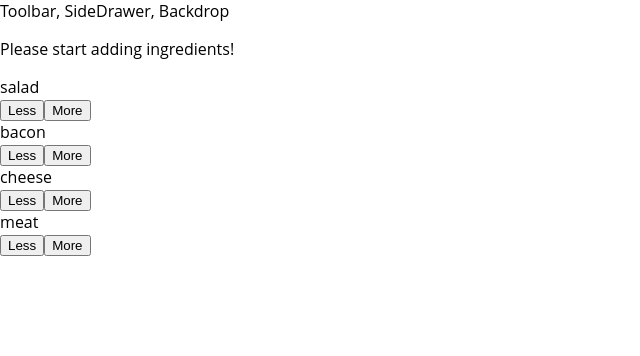
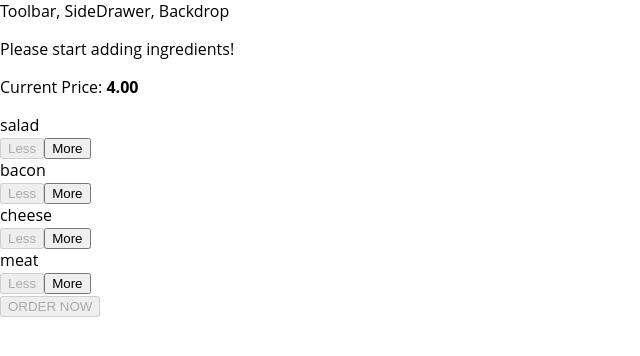
Before and after one commit to elptr/udemy-burger, a React app: page / in a window 1280 px wide. Shown: the top 356 px of the page, without its empty margins (0-640 px from the left). Built offline with nearby package versions, Linux system fonts and the light colour scheme.

Commit message:
adding Order Button and fix updating ingredients for Order Button disabled function

```diff
--- a/src/components/BuildControls/BuildControl/BuildControl.js
+++ b/src/components/BuildControls/BuildControl/BuildControl.js
@@ -6,8 +6,17 @@
         <div className={classes.Label}>
             {props.label}
         </div>
-        <button className={classes.Less}>Less</button>
-        <button className={classes.More}>More</button>
+        <button
+            className={classes.Less}
+            onClick={props.removed}
+            disabled={props.disabled}
+        >
+            Less</button>
+        <button
+            className={classes.More}
+            onClick={props.added}
+        >
+            More</button>
     </div>
 );
 
--- a/src/components/BuildControls/BuildControls.css
+++ b/src/components/BuildControls/BuildControls.css
@@ -7,3 +7,44 @@
     box-shadow: 0 2px 1px #ccc;
     padding: 10px 0;
 }
+
+.OrderButton {
+    background-color: #DAD735;
+    outline: none;
+    cursor: pointer;
+    border: 1px solid #966909;
+    color: #966909;
+    font-family: inherit;
+    font-size: 1.2em;
+    padding: 15px 30px;
+    box-shadow: 2px 2px 2px #966909;
+}
+
+.OrderButton:hover, .OrderButton:active {
+    background-color: #A0DB41;
+    border: 1px solid #966909;
+    color: #966909;
+}
+
+.OrderButton:disabled {
+    background-color: #C7C6C6;
+    cursor: not-allowed;
+    border: 1px solid #ccc;
+    color: #888888;
+}
+
+.OrderButton:not(:disabled) {
+    animation: enable 0.3s linear;
+}
+
+@keyframes enable {
+    0% {
+        transform: scale(1);
+    }
+    60% {
+        transform: scale(1.1);
+    }
+    100% {
+        transform: scale(1);
+    }
+}
--- a/src/components/BuildControls/BuildControls.js
+++ b/src/components/BuildControls/BuildControls.js
@@ -12,15 +12,21 @@
 ];
 
 const buildControls = (props) => (
+
     <div className={classes.BuildControls}>
-        {controls.map( (ctrl) => (
-            <BuildControl
+        <p>Current Price: <strong>{props.price.toFixed(2)}</strong></p>
+        {controls.map( (ctrl) => {
+            // console.log(props.disabled);
+            return <BuildControl
                 key={ctrl.label}
                 label={ctrl.label}
-                type = {ctrl.type}
+                //type = {ctrl.type}
+                added={() => props.ingredientAdded(ctrl.type)}
+                removed={() => props.ingredientRemoved(ctrl.type)}
+                disabled={props.disabled[ctrl.type]}
             />
-        ))}
-
+        })}
+    <button disabled={!props.purchaseable} className={classes.OrderButton}>ORDER NOW</button>
     </div>
 );
 
--- a/src/components/Burger/Burger.js
+++ b/src/components/Burger/Burger.js
@@ -22,12 +22,6 @@
     }
 
 
-
-    // console.log(" props.ingredients = ", props.ingredients);
-    // console.log(" Object.keys(props.ingredients) = ", Object.keys(props.ingredients));
-    // console.log(" Object.keys(props.ingredients).map( igKey => {return [...Array(props.ingredients[igKey])]} ", Object.keys(props.ingredients).map( igKey => {return [...Array(props.ingredients[igKey])]}));
-    // console.log(" transformedIngredients", transformedIngredients);
-
     return (
         <div className={classes.Burger}>
             <BurgerIngredient  type={"bread-top"}/>
--- a/src/components/Burger/BurgerIngredient/BurgerIngredient.css
+++ b/src/components/Burger/BurgerIngredient/BurgerIngredient.css
@@ -105,7 +105,7 @@
     border-radius: 20px;
 }
 
-.
+.Bacon
 {
     width: 80%;
     height: 3%;
--- a/src/components/Burger/BurgerIngredient/BurgerIngredient.js
+++ b/src/components/Burger/BurgerIngredient/BurgerIngredient.js
@@ -28,11 +28,11 @@
             case('cheese'):
                 ingredient = <div className={classes.Cheese}></div>;
                 break;
-            case('backon'):
-                ingredient = <div className={classes.Salad}></div>;
+            case('bacon'):
+                ingredient = <div className={classes.Bacon}></div>;
                 break;
             case('salad'):
-                ingredient = <div className={classes.Bacon}></div>;
+                ingredient = <div className={classes.Salad}></div>;
                 break;
             default:
                 ingredient = null;
--- a/src/containers/BurgerBuilder/BurgerBuilder.js
+++ b/src/containers/BurgerBuilder/BurgerBuilder.js
@@ -4,7 +4,7 @@
 import Burger from '../../components/Burger/Burger';
 import BuildControls from '../../components/BuildControls/BuildControls';
 
-const INGREDIENTS_PRICES = {
+const INGREDIENT_PRICES = {
     salad:0.6,
     bacon:0.7,
     cheese:0.5,
@@ -20,25 +20,87 @@
             cheese:0,
             meat:0
         },
-        totalPrice:4
+        totalPrice:4,
+        purchaseable:false,
     }
 
-    addIngredients = (props) => {
+
+    updatePurchaseState (ingredients)  {
+        //const ingredients = {...this.state.ingredients};
+        const sum = Object.keys(ingredients)
+            .map( (igKey) => {
+                return ingredients[igKey];
+            })
+            .reduce( (sum, el) => {return sum + el}, 0)
+        this.setState({purchaseable: sum > 0});
 
     }
 
-    removeIngredients = (props) => {
+    addIngredientHandler = (type) => {
 
+        const oldCount = this.state.ingredients[type];
+        const updatedCount = oldCount + 1;
+        const updatedIngredients = {...this.state.ingredients};
+        updatedIngredients[type] = updatedCount;
+
+
+        const priceAddition = INGREDIENT_PRICES[type];
+        const oldPrice = this.state.totalPrice;
+        const newPrice = oldPrice + priceAddition;
+
+
+        this.setState( function (prevState, props) {
+            return {
+                totalPrice: newPrice,
+                ingredients: updatedIngredients
+            }
+        });
+        this.updatePurchaseState(updatedIngredients);
+    }
+
+    removeIngredientHandler = (type) => {
+        const oldCount = this.state.ingredients[type];
+        if(oldCount <= 0){
+            return;
+        }
+        const updatedCount = oldCount - 1;
+        const updatedIngredients = {...this.state.ingredients};
+        updatedIngredients[type] = updatedCount;
+
+
+        const priceAddition = INGREDIENT_PRICES[type];
+        const oldPrice = this.state.totalPrice;
+        const newPrice = oldPrice - priceAddition;
+
+        this.setState({
+            totalPrice: newPrice,
+            ingredients: updatedIngredients
+        });
+
+        this.updatePurchaseState(updatedIngredients);
     }
 
 
 
 
     render(){
+        const disabledInfo = {...this.state.ingredients};
+
+        for(let key in disabledInfo){
+            disabledInfo[key] = disabledInfo[key] <=0;
+        }
         return (
             <Aux>
-                <Burger ingredients={this.state.ingredients}/>
-                <BuildControls />
+                <Burger
+                    ingredients={this.state.ingredients}
+                />
+                <BuildControls
+                    price={this.state.totalPrice}
+                    ingredientAdded={this.addIngredientHandler}
+                    ingredientRemoved={this.removeIngredientHandler}
+                    disabled={disabledInfo}
+                    purchaseable={this.state.purchaseable}
+                />
             </Aux>
 
         );
```
